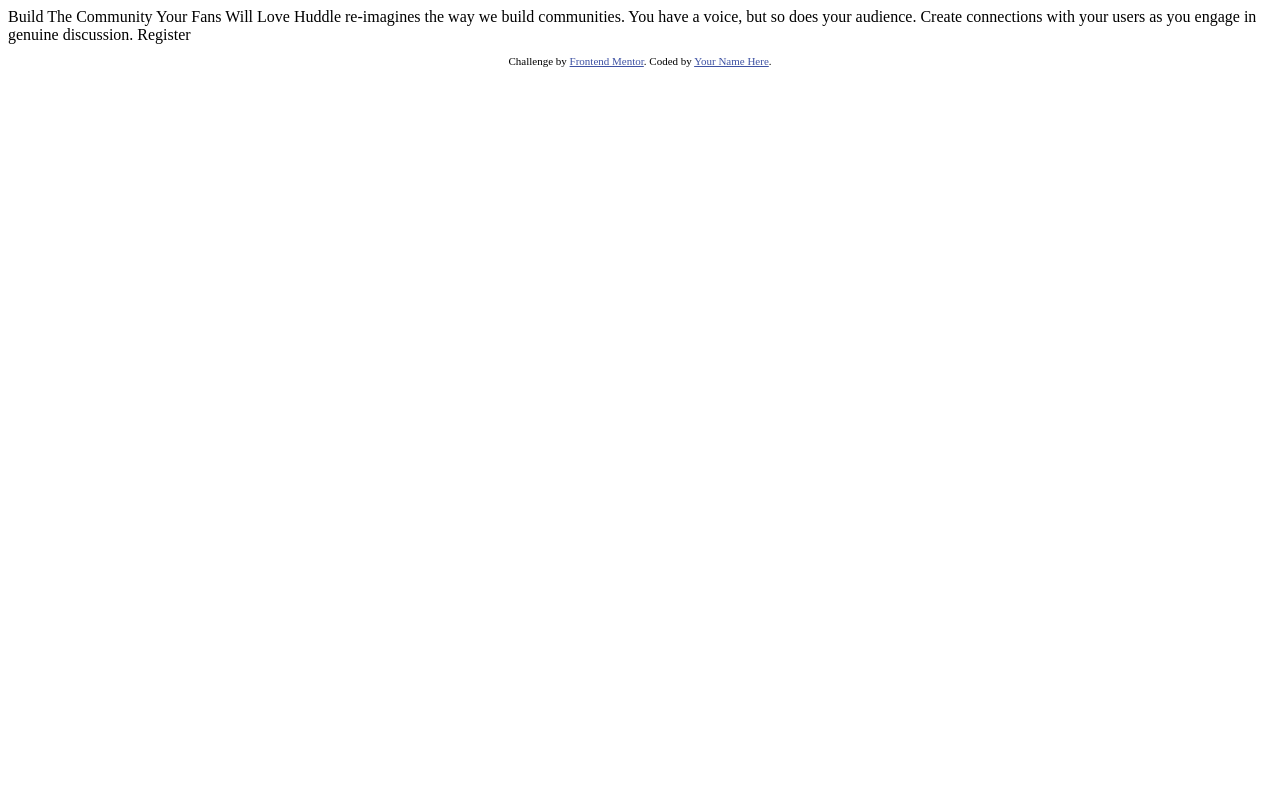
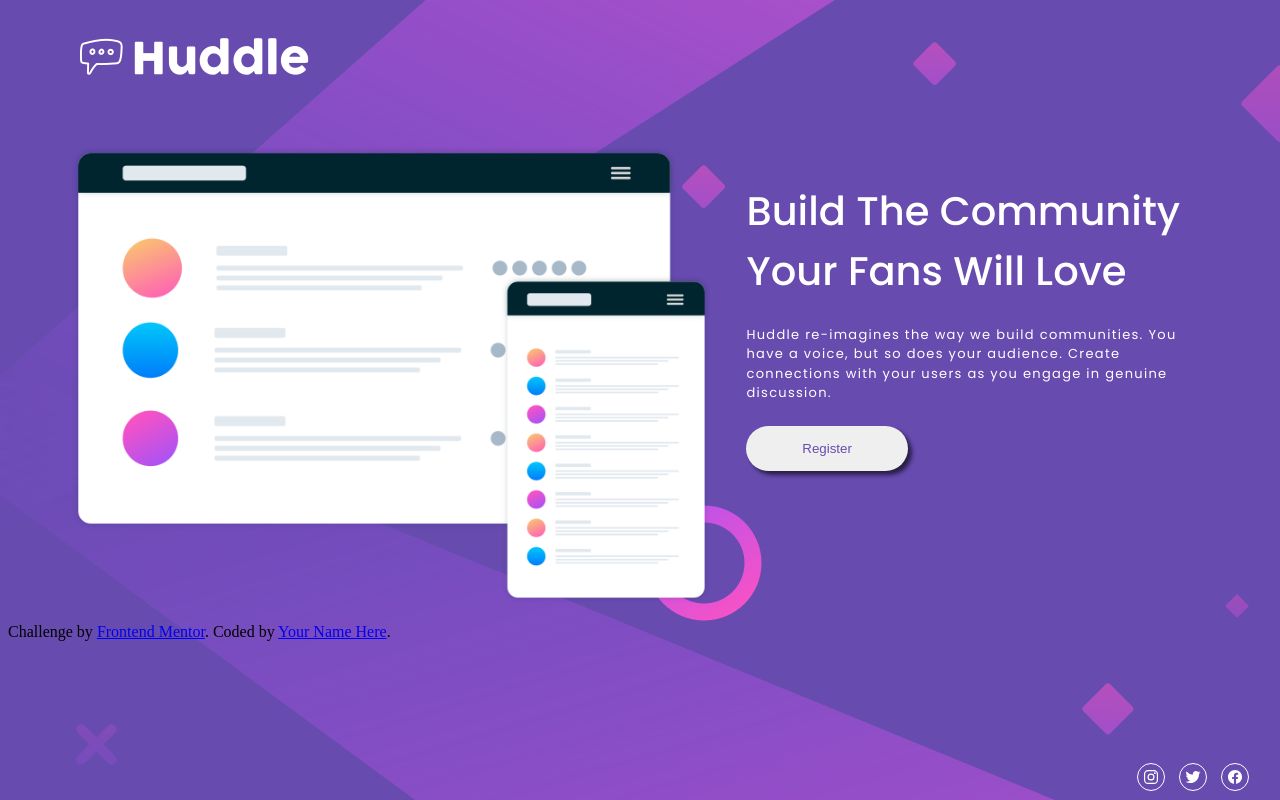
Before and after one commit to HadjerKhelil00/huddle-landing-page, a plain HTML site: page index.html in a window 1280 px wide. Drawn offline with nearby package versions, Linux system fonts and the light colour scheme.

Commit message:
second commit

```diff
--- a/index.html
+++ b/index.html
@@ -1,33 +1,72 @@
 <!DOCTYPE html>
 <html lang="en">
   <head>
-  <meta charset="UTF-8">
-  <meta name="viewport" content="width=device-width, initial-scale=1.0"> <!-- displays site properly based on user's device -->
+    <meta charset="UTF-8" />
+    <meta name="viewport" content="width=device-width, initial-scale=1.0" />
+    <!-- displays site properly based on user's device -->
 
-  <link rel="icon" type="image/png" sizes="32x32" href="./images/favicon-32x32.png">
+    <link
+      rel="icon"
+      type="image/png"
+      sizes="32x32"
+      href="./images/favicon-32x32.png"
+    />
+    <link rel="preconnect" href="https://fonts.googleapis.com">
+<link rel="preconnect" href="https://fonts.gstatic.com" crossorigin>
+<link href="https://fonts.googleapis.com/css2?family=Fraunces:opsz,wght@9..144,700&family=Hanken+Grotesk:wght@500;700;800&family=Montserrat:wght@500;700&family=Open+Sans&family=Poppins:ital,wght@0,100;0,200;0,300;0,400;0,500;0,600;0,700;1,100;1,300;1,500&display=swap" rel="stylesheet">
 
-  <title>Frontend Mentor | Huddle landing page with single introductory section</title>
+    <title>
+      Frontend Mentor | Huddle landing page with single introductory section
+    </title>
 
-  <!-- Feel free to remove these styles or customise in your own stylesheet 👍 -->
-  <style>
-    .attribution { font-size: 11px; text-align: center; }
-    .attribution a { color: hsl(228, 45%, 44%); }
-  </style>
+    <link rel="preconnect" href="https://fonts.googleapis.com" />
+    <link rel="preconnect" href="https://fonts.gstatic.com" crossorigin />
+    <link
+      href="https://fonts.googleapis.com/css2?family=Fraunces:opsz,wght@9..144,700&family=Hanken+Grotesk:wght@500;700;800&family=Montserrat:wght@500;700&family=Open+Sans&family=Poppins:ital,wght@0,100;0,200;0,300;0,400;0,500;0,700;1,100;1,300&display=swap"
+      rel="stylesheet"
+    />
+    <link rel="stylesheet" href="./style.css" />
   </head>
   <body>
+    <section class="logo">
+      <img src="./images/logo.png" alt="logo" />
+    </section>
 
-  Build The Community Your Fans Will Love
+    <div class="container">
+      <section >
+        <img
+          src="./images/illustration-mockups.png"
+          alt="illustration" class="illustration"
+        />
+      </section>
 
-  Huddle re-imagines the way we build communities. You have a voice, but so does your audience.
-  Create connections with your users as you engage in genuine discussion.
+      <section class="description">
+        <header ><h1>Build The Community Your Fans Will Love</h1></header>
+        <p>
+          Huddle re-imagines the way we build communities. You have a voice, but so
+          does your audience. Create connections with your users as you engage
+          in genuine discussion.
+        </p>
+        <button class="register">Register</button>
+      </section>
+    </div>
+    <section class="logos">
+       <ion-icon class="icon" name="logo-instagram"></ion-icon>
+      <ion-icon class="icon" name="logo-twitter"></ion-icon>
+      <ion-icon class="icon" name="logo-facebook"></ion-icon>
+    </section>
 
-  Register
+
 
     <footer>
       <p class="attribution">
-      Challenge by <a href="https://www.frontendmentor.io?ref=challenge" target="_blank">Frontend Mentor</a>.
-      Coded by <a href="#">Your Name Here</a>.
+        Challenge by
+        <a href="https://www.frontendmentor.io?ref=challenge" target="_blank"
+          >Frontend Mentor</a
+        >. Coded by <a href="#">Your Name Here</a>.
       </p>
     </footer>
+    <script type="module" src="https://unpkg.com/ionicons@5.5.2/dist/ionicons/ionicons.esm.js"></script>
+<script nomodule src="https://unpkg.com/ionicons@5.5.2/dist/ionicons/ionicons.js"></script>
   </body>
 </html>
--- /dev/null
+++ b/style.css
@@ -0,0 +1,80 @@
+body{
+    width: 100%;
+    height: 100%;
+    box-sizing: border-box;
+    background-color: hsl(257, 40%, 49%);
+    background-image: url(./images/bg-desktop.png);
+
+
+}
+.logo{
+    margin-top: 2%;
+    margin-left: 4%;
+}
+.container{
+    width: 90%;
+    display: flex;
+    flex-direction: row;
+    margin-left: 5%;
+    margin-right: 5%;
+
+}
+.description{
+    width:40%;
+    margin-top: 5%;
+    margin-left: -3%;
+    color: white;
+
+
+}
+.description header h1{
+     font-family: "poppins";
+     font-weight: 500;
+     font-size:40px ;
+
+}
+.description p{
+    margin-top: -10px;
+    font-family: "poppins",sans-serif;
+    letter-spacing: 0.1em;
+    font-size: 13px;
+    font-weight: 400;
+    line-height: 1.5;
+}
+.illustration{
+    max-width:90%;
+    margin-top: 8%;
+}
+.register{
+    width: 35%;
+    height: 10%;
+    border-radius: 50px;
+    border: none;
+    color: hsl(257, 40%, 49%);
+    box-shadow: 4px 4px 4px rgba(0, 0, 0, 0.6);
+    margin-top: 10px;
+
+}
+.register:hover{
+    background-color: hsl(300, 69%, 71%);
+    color: white;
+    cursor: pointer;
+}
+.logos{
+    position: absolute;
+    bottom: 0;
+    right: 2%;
+}
+
+.icon{
+    margin: 5px;
+    padding:5px;
+    border: solid 1px white;
+    border-radius: 50%;
+    color: white;
+}
+.icon:hover{
+    color: rgb(243, 110, 154);
+    cursor: pointer;
+    border: solid 1px rgb(243, 110, 154);
+}
```
Also changed, not shown: images/logo-instagram.png (added), 2 other files. Lines whose indentation alone changed are shown as unchanged.
